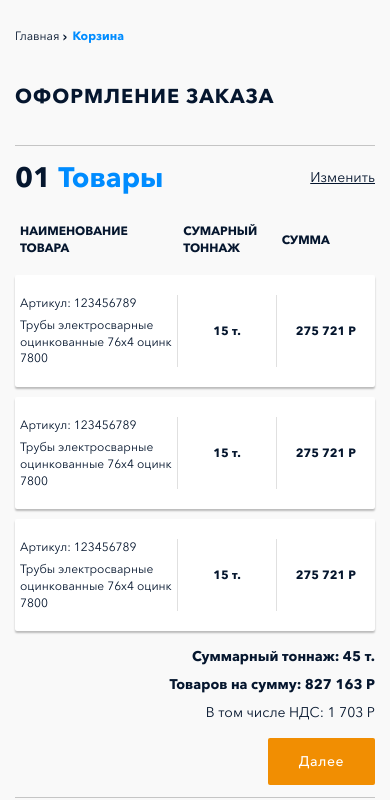
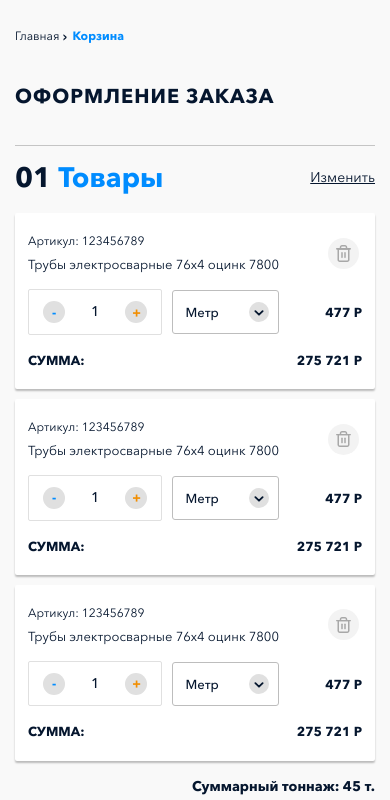
Before and after one commit to xkoredeus/metallgarant-vol2, a website: page app/cart.html in a window 390 px wide. Shown: the part 310-1110 px from the top of the page. Drawn offline with nearby package versions, Linux system fonts and the light colour scheme; files that its build step writes are made by us from their sources; a script that the page names is missing.

Commit message:
mark in adapt ver in cart

```diff
--- a/app/cart.html
+++ b/app/cart.html
@@ -281,7 +281,7 @@
             </div>
             <div class="cart__item-cnt">
               <div class="cart__table-item w100">
-                <div class="cart__table-head d-flex align-items-center fz13 w100 mb-2">
+                <div class="cart__table-head d-none d-xl-flex align-items-center fz13 w100 mb-2">
                   <div style="width: 15%" class="b d-none d-xl-flex">Фото</div>
                   <div style="width: 22%" class="b upp">Наименование товара</div>
                   <div style="width: 16%" class="b upp d-none d-xl-flex">Кол-во</div>
@@ -294,21 +294,21 @@
                 <div>
                   <!--item-->
                   <div class="cart__table-cnt">
-                    <div style="width: 15%" class="tac d-none d-xl-flex">
+                    <div style="width: 15%" class="tac d-none d-xl-flex order-xl-1">
                       <a href="#"><img src="img/cab-table__img.jpg" class="img-fluid" alt=""></a>
                     </div>
-                    <div style="width: 22%">
+                    <div style="width: 22%" class="order-1 order-xl-2 mb-3 mb-xl-0">
                       <p>Артикул: 123456789</p>
-                      <a href="#">Трубы электросварные оцинкованные 76x4 оцинк 7800</a>
+                      <a href="#">Трубы электросварные 76x4 оцинк 7800</a>
                     </div>
-                    <div style="width: 16%" class="tac d-none d-xl-flex">
+                    <div style="width: 16%" class="tac order-3 order-xl-3 mb-3 mb-xl-0">
                       <div class="quantity d-flex justify-content-center">
                         <button class="quantity-minus"><span>-</span></button>
                         <input type="number" min="1" value="1" class="quantity-num">
                         <button class="quantity-plus"><span>+</span></button>
                       </div>
                     </div>
-                    <div style="width: 12%" class="tac d-none d-xl-flex">
+                    <div style="width: 12%" class="tac order-4 order-xl-4 mb-3 mb-xl-0">
                       <div class="select__wrp">
                         <select>
                           <option value="Метр">Метр</option>
@@ -317,31 +317,35 @@
                         </select>
                       </div>
                     </div>
-                    <div style="width: 10%" class="b tac">15 т.</div>
-                    <div style="width: 10%" class="b tac d-none d-xl-flex">477 Р</div>
-                    <div style="width: 10%" class="b tac">275 721 Р</div>
-                    <div style="width: 8%" class="b tac d-none d-xl-flex">
+                    <div style="width: 10%" class="b tac d-none d-xl-flex order-xl-5">15 т.</div>
+                    <div style="width: 10%" class="b tac order-5 order-xl-6 mb-3 mb-xl-0">477 Р</div>
+                    <div style="width: 10%" class="b tac order-6 order-xl-7">
+                      <div class="d-flex justify-content-between justify-content-center">
+                        <span class="d-xl-none upp">Сумма:</span> <span>275 721 Р</span>
+                      </div>
+                    </div>
+                    <div style="width: 8%" class="b tac order-2 order-xl-8 mb-3 mb-xl-0">
                       <button class="cart__table-delete"><img src="img/cab__btn_2.svg" alt="cab__btn_2.svg" class="img-fluid"></button>
                     </div>
                   </div>
                   <!--/item-->
                   <!--item-->
                   <div class="cart__table-cnt">
-                    <div style="width: 15%" class="tac d-none d-xl-flex">
+                    <div style="width: 15%" class="tac d-none d-xl-flex order-xl-1">
                       <a href="#"><img src="img/cab-table__img.jpg" class="img-fluid" alt=""></a>
                     </div>
-                    <div style="width: 22%">
+                    <div style="width: 22%" class="order-1 order-xl-2 mb-3 mb-xl-0">
                       <p>Артикул: 123456789</p>
-                      <a href="#">Трубы электросварные оцинкованные 76x4 оцинк 7800</a>
+                      <a href="#">Трубы электросварные 76x4 оцинк 7800</a>
                     </div>
-                    <div style="width: 16%" class="tac d-none d-xl-flex">
+                    <div style="width: 16%" class="tac order-3 order-xl-3 mb-3 mb-xl-0">
                       <div class="quantity d-flex justify-content-center">
                         <button class="quantity-minus"><span>-</span></button>
                         <input type="number" min="1" value="1" class="quantity-num">
                         <button class="quantity-plus"><span>+</span></button>
                       </div>
                     </div>
-                    <div style="width: 12%" class="tac d-none d-xl-flex">
+                    <div style="width: 12%" class="tac order-4 order-xl-4 mb-3 mb-xl-0">
                       <div class="select__wrp">
                         <select>
                           <option value="Метр">Метр</option>
@@ -350,31 +354,35 @@
                         </select>
                       </div>
                     </div>
-                    <div style="width: 10%" class="b tac">15 т.</div>
-                    <div style="width: 10%" class="b tac d-none d-xl-flex">477 Р</div>
-                    <div style="width: 10%" class="b tac">275 721 Р</div>
-                    <div style="width: 8%" class="b tac d-none d-xl-flex">
+                    <div style="width: 10%" class="b tac d-none d-xl-flex order-xl-5">15 т.</div>
+                    <div style="width: 10%" class="b tac order-5 order-xl-6 mb-3 mb-xl-0">477 Р</div>
+                    <div style="width: 10%" class="b tac order-6 order-xl-7">
+                      <div class="d-flex justify-content-between justify-content-center">
+                        <span class="d-xl-none upp">Сумма:</span> <span>275 721 Р</span>
+                      </div>
+                    </div>
+                    <div style="width: 8%" class="b tac order-2 order-xl-8 mb-3 mb-xl-0">
                       <button class="cart__table-delete"><img src="img/cab__btn_2.svg" alt="cab__btn_2.svg" class="img-fluid"></button>
                     </div>
                   </div>
                   <!--/item-->
                   <!--item-->
                   <div class="cart__table-cnt">
-                    <div style="width: 15%" class="tac d-none d-xl-flex">
+                    <div style="width: 15%" class="tac d-none d-xl-flex order-xl-1">
                       <a href="#"><img src="img/cab-table__img.jpg" class="img-fluid" alt=""></a>
                     </div>
-                    <div style="width: 22%">
+                    <div style="width: 22%" class="order-1 order-xl-2 mb-3 mb-xl-0">
                       <p>Артикул: 123456789</p>
-                      <a href="#">Трубы электросварные оцинкованные 76x4 оцинк 7800</a>
+                      <a href="#">Трубы электросварные 76x4 оцинк 7800</a>
                     </div>
-                    <div style="width: 16%" class="tac d-none d-xl-flex">
+                    <div style="width: 16%" class="tac order-3 order-xl-3 mb-3 mb-xl-0">
                       <div class="quantity d-flex justify-content-center">
                         <button class="quantity-minus"><span>-</span></button>
                         <input type="number" min="1" value="1" class="quantity-num">
                         <button class="quantity-plus"><span>+</span></button>
                       </div>
                     </div>
-                    <div style="width: 12%" class="tac d-none d-xl-flex">
+                    <div style="width: 12%" class="tac order-4 order-xl-4 mb-3 mb-xl-0">
                       <div class="select__wrp">
                         <select>
                           <option value="Метр">Метр</option>
@@ -383,10 +391,14 @@
                         </select>
                       </div>
                     </div>
-                    <div style="width: 10%" class="b tac">15 т.</div>
-                    <div style="width: 10%" class="b tac d-none d-xl-flex">477 Р</div>
-                    <div style="width: 10%" class="b tac">275 721 Р</div>
-                    <div style="width: 8%" class="b tac d-none d-xl-flex">
+                    <div style="width: 10%" class="b tac d-none d-xl-flex order-xl-5">15 т.</div>
+                    <div style="width: 10%" class="b tac order-5 order-xl-6 mb-3 mb-xl-0">477 Р</div>
+                    <div style="width: 10%" class="b tac order-6 order-xl-7">
+                      <div class="d-flex justify-content-between justify-content-center">
+                        <span class="d-xl-none upp">Сумма:</span> <span>275 721 Р</span>
+                      </div>
+                    </div>
+                    <div style="width: 8%" class="b tac order-2 order-xl-8 mb-3 mb-xl-0">
                       <button class="cart__table-delete"><img src="img/cab__btn_2.svg" alt="cab__btn_2.svg" class="img-fluid"></button>
                     </div>
                   </div>
--- a/app/sass/main.sass
+++ b/app/sass/main.sass
@@ -158,7 +158,7 @@ input[type="number"]
 		font-family: $a-bold
 		width: 22px
 		height: 22px
-		background-color: #F3F3F3
+		background-color: #e0e0e0
 		border: none
 		border-radius: 50%
 		display: flex
@@ -2421,7 +2421,7 @@ input[type=range]
 		display: flex
 		align-items: center
 		background-color: #fff
-		box-shadow: 0px 2px 2px rgba(0, 0, 0, 0.15)
+		box-shadow: 0px 10px 10px rgba(0, 0, 0, 0.15)
 		border-radius: 2px
 		overflow: hidden
 		&-img
@@ -3685,6 +3685,8 @@ input[type=range]
 				select
 					padding-top: 12px
 					padding-bottom: 12px
+				&::before
+					background-image: url('../img/select__arr_cart.svg')
 		&-delete
 			width: 44px
 			height: 44px
--- a/app/sass/media.sass
+++ b/app/sass/media.sass
@@ -151,20 +151,49 @@ $a-bold: 'AvenirNextCyr-Bold'
 				margin-left: auto
 				margin-right: auto
 		&__table
-			&-head,
 			&-cnt
+				padding-left: 8px
+				padding-right: 8px
+				flex-wrap: wrap
+				select
+					font-size: 13px
+					padding-top: 7px
+					padding-bottom: 7px
+					padding-right: 30px
+				.input__wrp
+					padding: 7px 20px
+				.quantity
+					max-width: unset
+					width: 100%
 				&>div
-					font-size: 12px
-					width: 30% !important
+					font-size: 13px
 					padding-left: 5px
 					padding-right: 5px
+					border: none
 					&:nth-child(2)
-						width: 50% !important
+						width: 85% !important
+					&:nth-child(3)
+						width: 42% !important
+					&:nth-child(4)
+						width: 34% !important
+					&:nth-child(6)
+						width: 24% !important
+						text-align: right
 					&:nth-child(7)
+						width: 100% !important
+					&:nth-child(8)
+						display: flex
+						align-items: flex-end
+						width: 14% !important
+					&:nth-child(8)
 						border-right: unset
 					p
 						font-size: 12px
 						margin-bottom: 5px
+			&-delete
+				width: 31px
+				height: 31px
+				padding: 8px
 	.book
 		&__list
 			.col-4
```
Also changed, not shown: app/css/main.css, app/css/media.css, app/img/select__arr_cart.svg (added).
